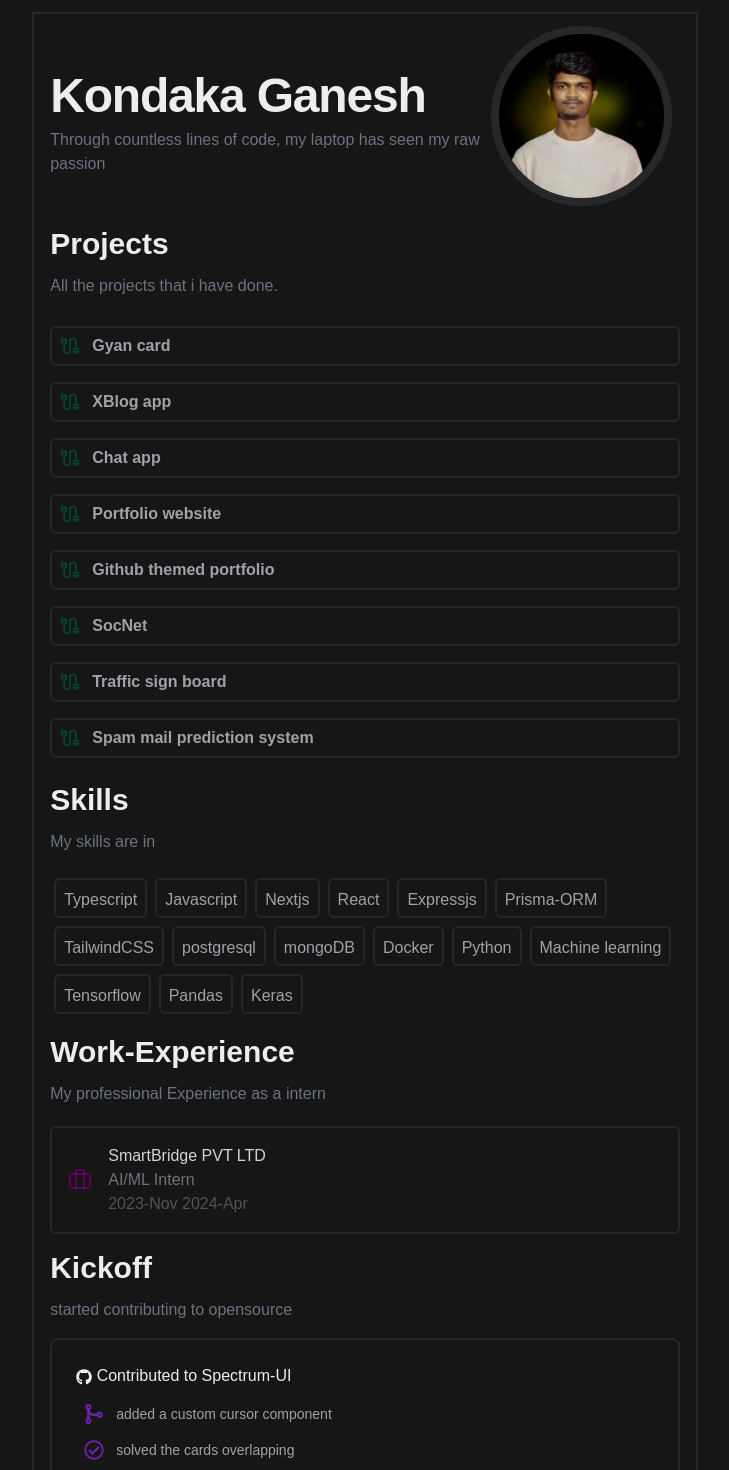
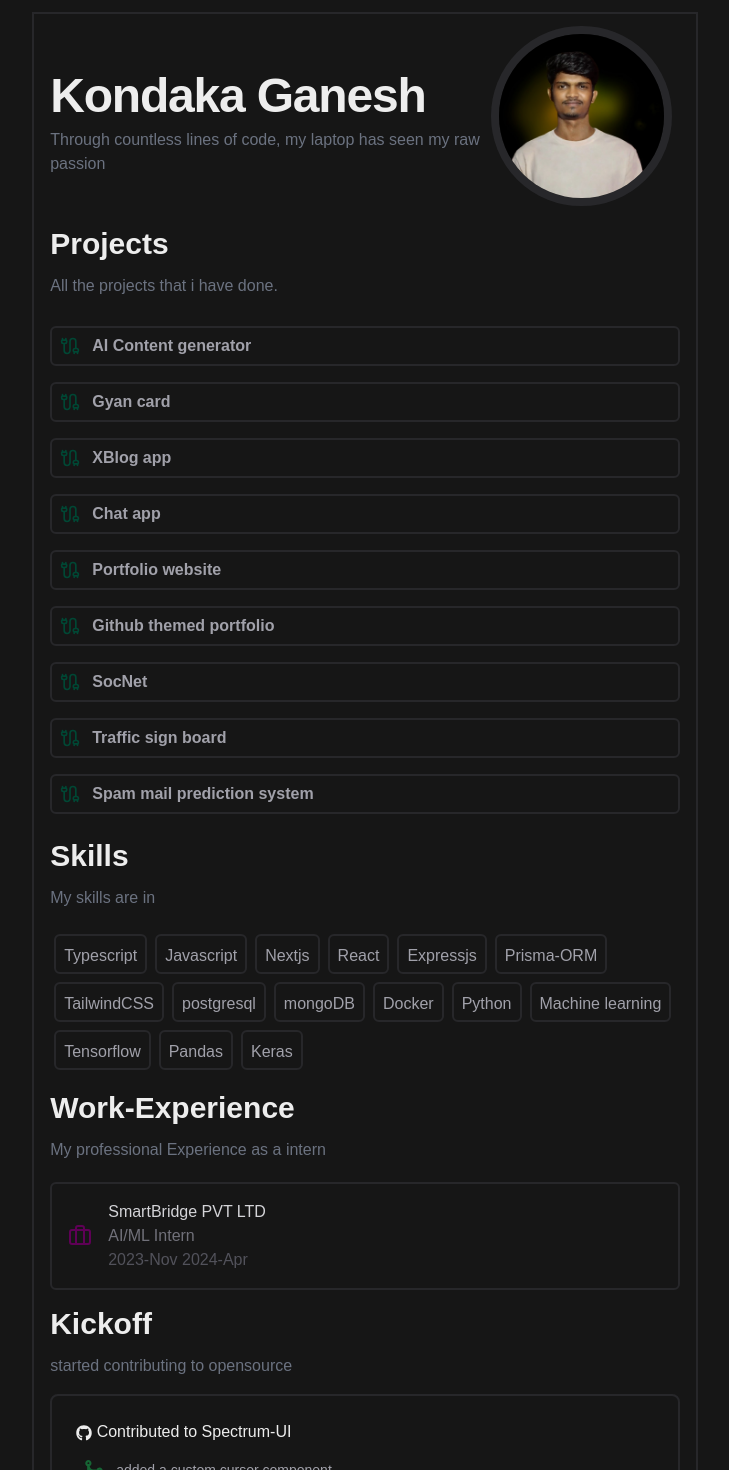
Before and after one commit to ganeshkondaka/Gyan-card, a Next.js app: page /pages/gyan_card in a window 1280 px wide. Shown: the top 1470 px of the page, without its empty margins (275-1004 px from the left). Built offline with nearby package versions, Linux system fonts and the light colour scheme.

Commit message:
added new pj

```diff
--- a/app/data/index.ts
+++ b/app/data/index.ts
@@ -4,6 +4,10 @@ export interface projects_d {
 }
 
 export const project_list:projects_d[] = [
+    {
+        name: 'AI Content generator',
+        href: 'https://barbasol.vercel.app/',
+    },
     {
         name: 'Gyan card',
         href: 'https://gyan-card.vercel.app/',
--- a/app/pages/gyan_card/page.tsx
+++ b/app/pages/gyan_card/page.tsx
@@ -38,7 +38,7 @@ export default function page() {
                     <div className='mt-4  p-4 border-2 border-zinc-800 rounded-lg '>
                         <p className='p-2 text-md'><FaGithub className='inline' /> Contributed to Spectrum-UI </p>
                         <div className='flex items-center px-4 gap-3 mt-2'>
-                            <FaCodeMerge className='text-purple-800 text-xl ' />
+                            <FaCodeMerge className='text-green-800 text-xl ' />
                             <div className='flex flex-col text-zinc-400 text-sm hover:underline'>
                                 <Link href="https://github.com/arihantcodes/spectrum-ui/pull/54">added a custom cursor component</Link>
                             </div>
```
